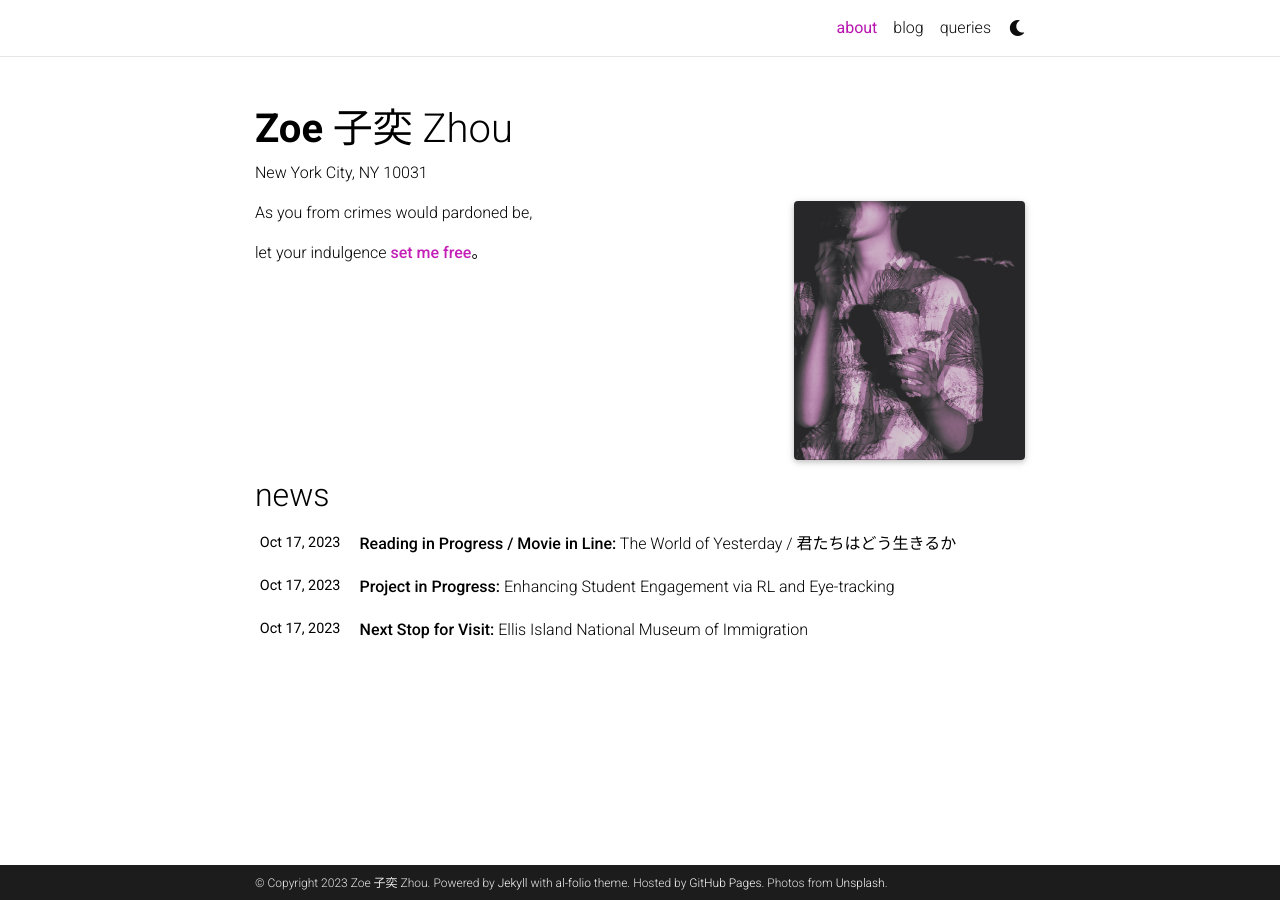
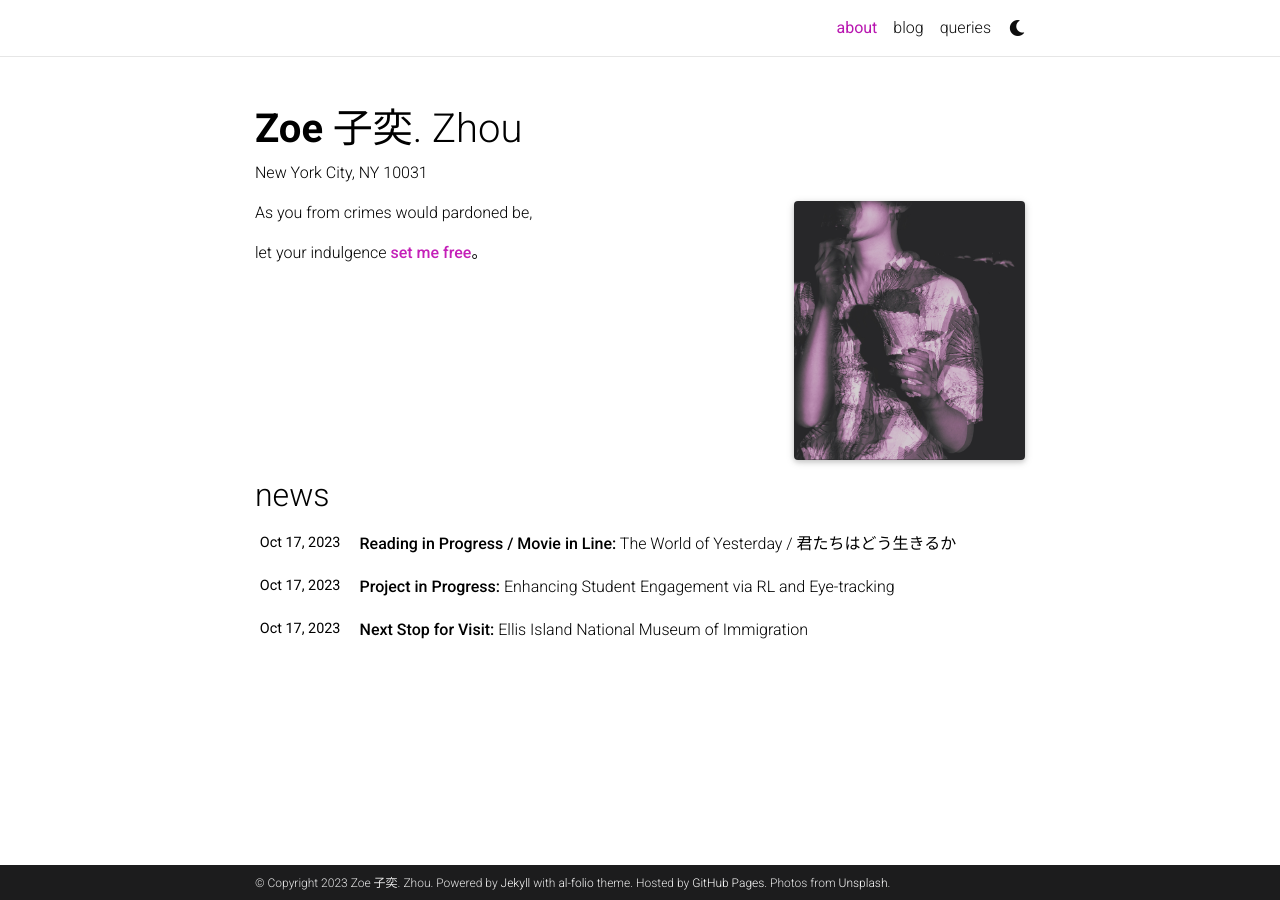
Before and after one commit to Zoewhat/Zoewhat.github.io, a Jekyll site: the page built from _pages/about.md, in a window 1280 px wide. Built offline with Jekyll 4.4.1, drawn with Linux system fonts in a browser that asks for light colours; full-size pictures stand in for the smaller copies a plugin makes; comment, search, counter and statistics services are not loaded; a style sheet for code colours, icons or effects is not loaded.

```diff
--- a/_config.yml
+++ b/_config.yml
@@ -4,7 +4,7 @@
 
 title: blank # the website title (if blank, full name will be used instead)
 first_name: Zoe
-middle_name: 子奕
+middle_name: 子奕.
 last_name: Zhou
 email: you@example.com
 description: > # the ">" symbol means to ignore newlines until "footer_text:"
```
